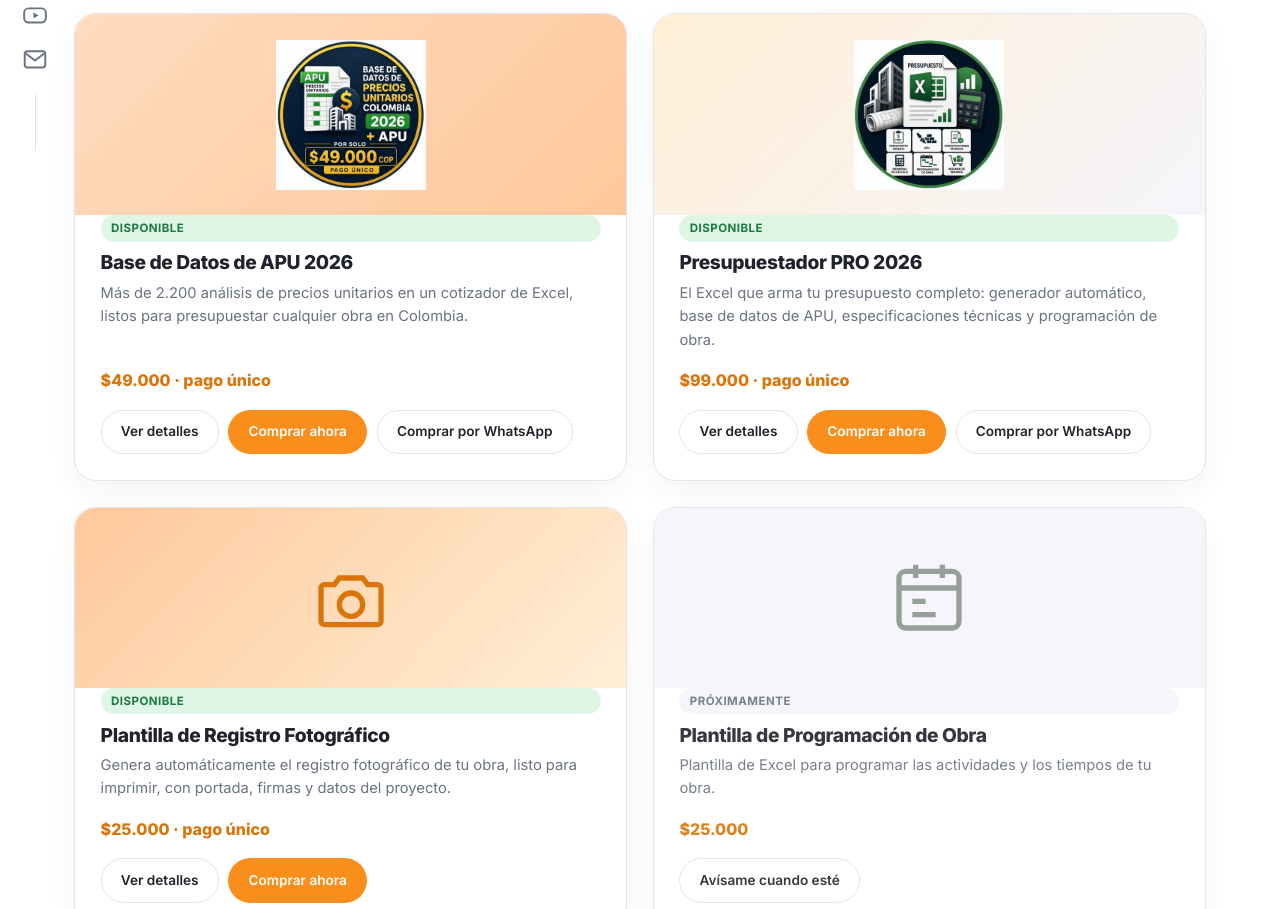
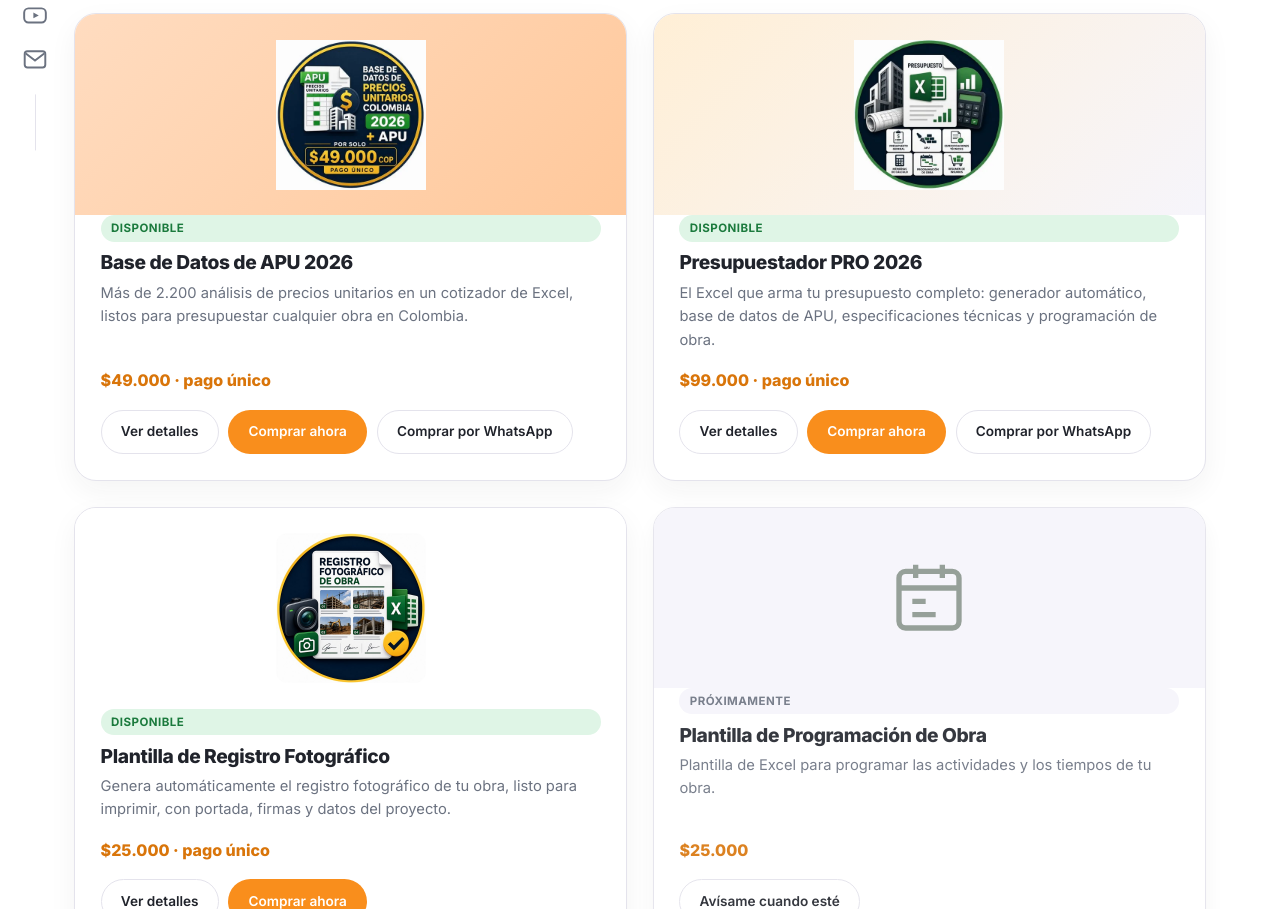
Before and after one commit to escuelacontratistas-star/escuela-de-contratistas-web, a plain HTML site: page productos.html in a window 1280 px wide. Shown: the part 367-1276 px from the top of the page. Drawn offline with Linux system fonts and the light colour scheme.

Commit message:
Agregar el icono real de la Plantilla de Registro Fotográfico de Obra
Reemplaza el ícono SVG de cámara genérico por la pieza gráfica real del
producto, en el hero de la página y en su tarjeta del hub de productos.

Optimizada de 1.5MB a 80KB (600x600, JPEG) para no afectar el peso de carga.

```diff
--- a/productos.html
+++ b/productos.html
@@ -255,8 +255,8 @@
       </div>
 
       <div class="cat-card">
-        <div class="cat-card-media" style="background:linear-gradient(135deg, var(--grad-2), var(--grad-3));">
-          <svg width="80" height="80" viewBox="0 0 24 24" fill="none" stroke="#D9750A" stroke-width="1.6"><path d="M4 8h3l1.5-2h7L17 8h3a1 1 0 0 1 1 1v10a1 1 0 0 1-1 1H4a1 1 0 0 1-1-1V9a1 1 0 0 1 1-1z"/><circle cx="12" cy="14" r="3.5"/></svg>
+        <div class="cat-card-media" style="background:#fff;">
+          <img src="images/icono-registro-fotografico.jpg" alt="Plantilla de Registro Fotográfico de Obra" style="max-width:60%; max-height:150px; border-radius:12px;">
         </div>
         <div class="cat-card-body">
           <span class="status status-ok">Disponible</span>
```
Also changed, not shown: producto-registro-fotografico.html (+2 -4 lines), images/icono-registro-fotografico.jpg (added).
